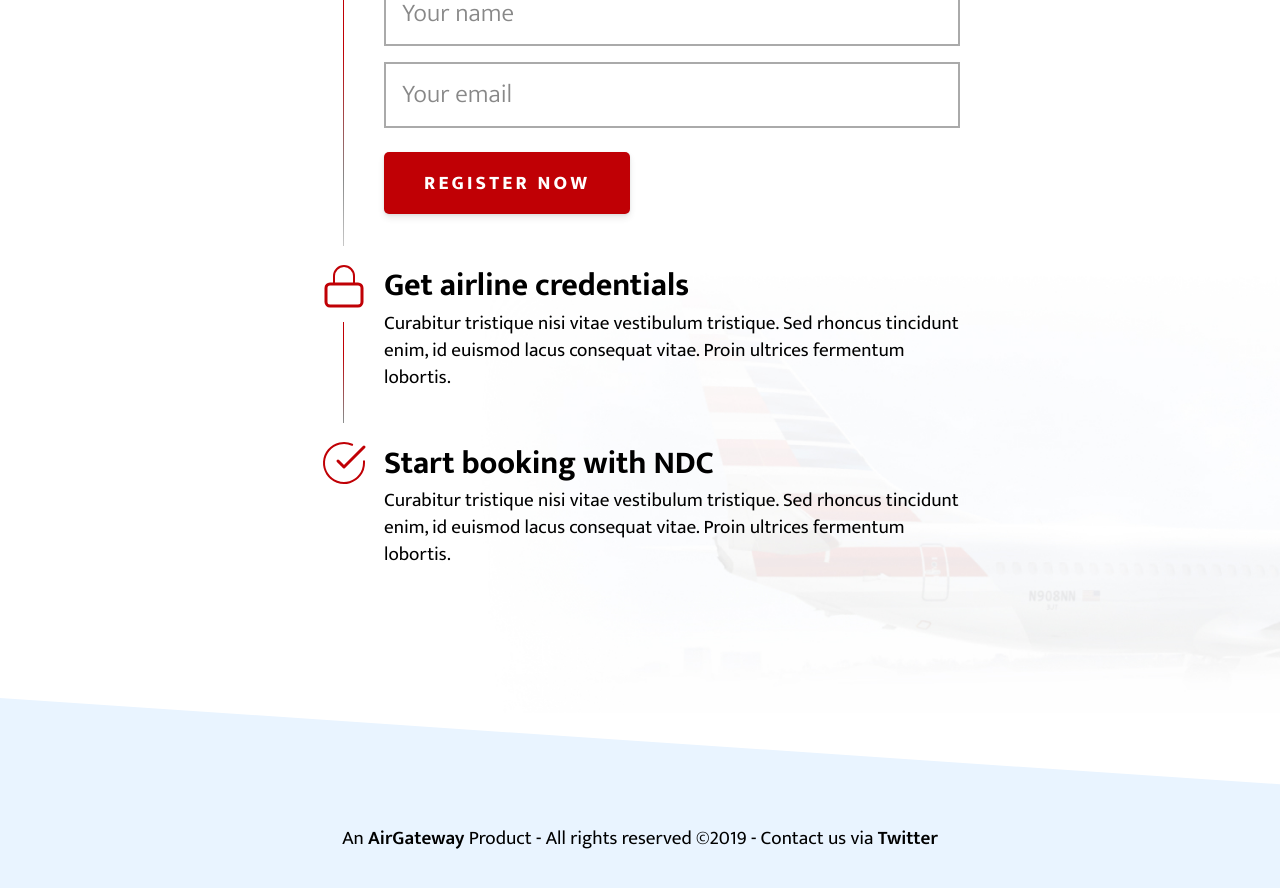
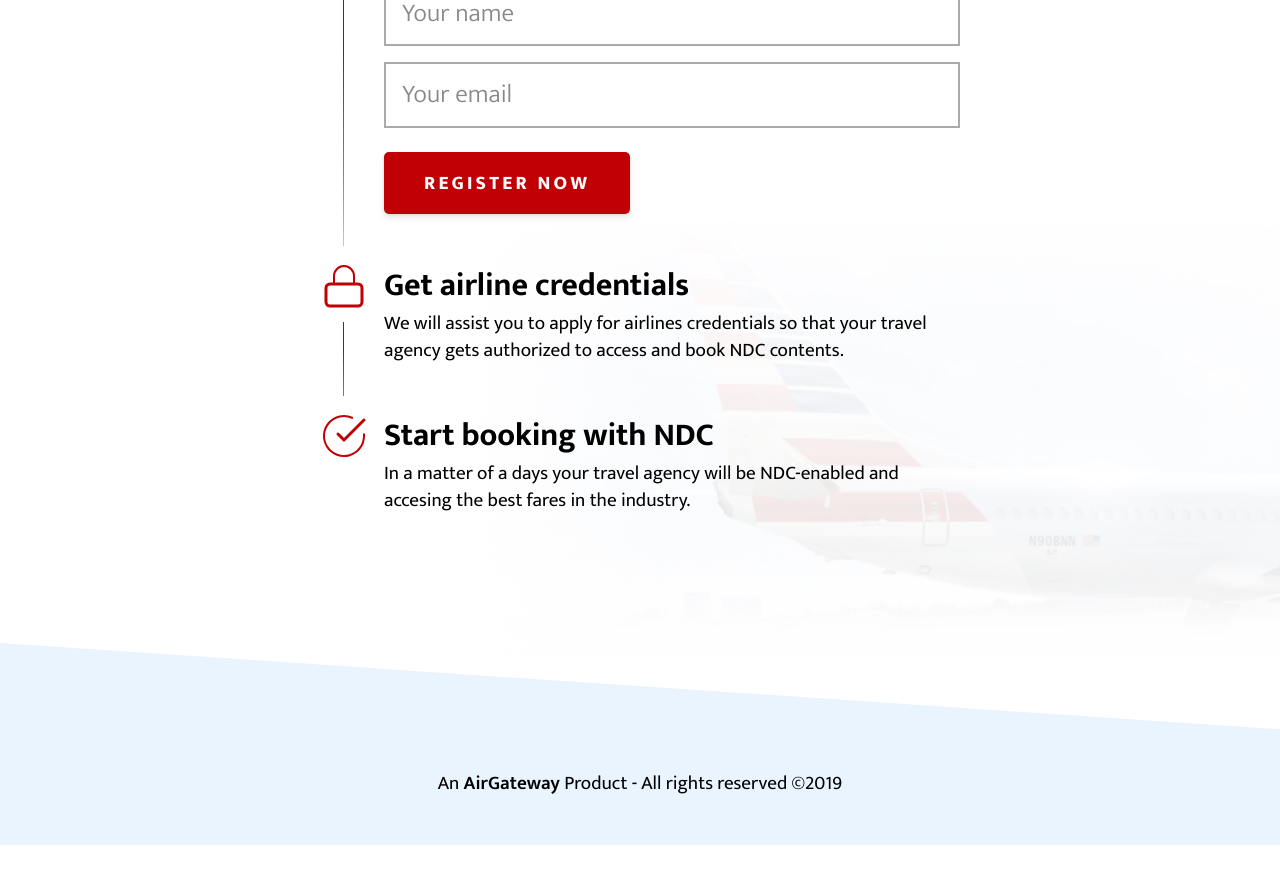
Before and after one commit to tripsimian-labs/bookingpad-web, a Jekyll site: the page built from index.md, in a window 1280 px wide and 900 px high, scrolled down 1631 px. Shown: the top 888 px of the window. Built offline with Jekyll 4.4.1, drawn with Linux system fonts in a browser that asks for light colours; after the commit the page ends 2476 px from its top, so only the background shows below that.

Commit message:
Content edits.

```diff
--- a/_layouts/main.html
+++ b/_layouts/main.html
@@ -222,9 +222,7 @@
             <h3 class="fw7">Get airline credentials</h3>
           </div>
           <p>
-            Curabitur tristique nisi vitae vestibulum tristique. Sed rhoncus
-            tincidunt enim, id euismod lacus consequat vitae. Proin ultrices
-            fermentum lobortis.
+            We will assist you to apply for airlines credentials so that your travel agency gets authorized to access and book NDC contents.
           </p>
         </li>
         <li class="start-booking">
@@ -236,9 +234,7 @@
             <h3 class="fw7">Start booking with NDC</h3>
           </div>
           <p>
-            Curabitur tristique nisi vitae vestibulum tristique. Sed rhoncus
-            tincidunt enim, id euismod lacus consequat vitae. Proin ultrices
-            fermentum lobortis.
+            In a matter of a days your travel agency will be NDC-enabled and accesing the best fares in the industry.
           </p>
         </li>
       </div>
@@ -251,7 +247,7 @@
       </div>
     </div>
     <div class="site-footer">
-      <p>An <a href="https://airgateway.com/">AirGateway</a> Product - All rights reserved ©2019 - Contact us via <a href="https://twitter.com/bookingpad"/>Twitter</a></p>
+      <p>An <a href="https://airgateway.com/" target="new">AirGateway</a> Product - All rights reserved ©2019</p>
     </div>
 
 <script src="/assets/js/siema.min.js"></script>
```
